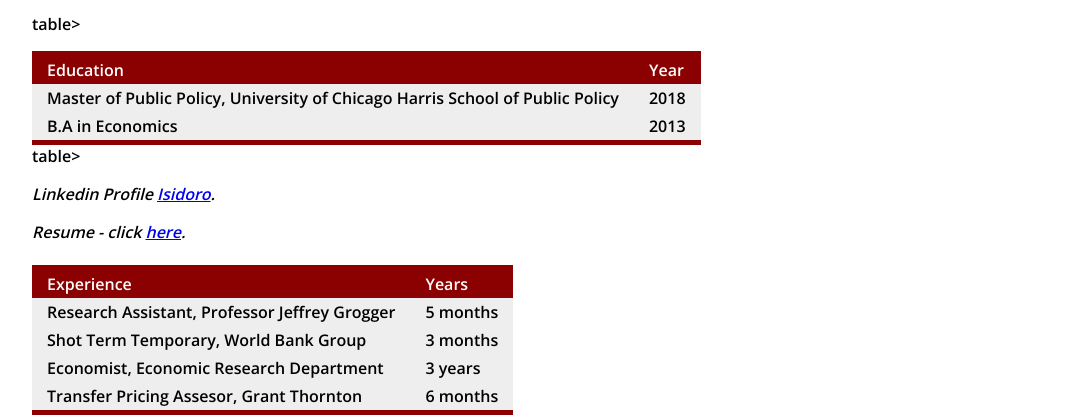
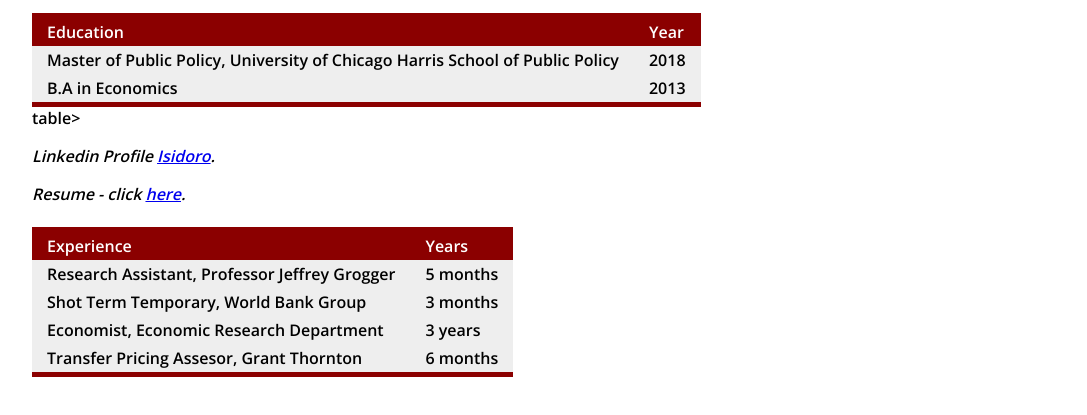
Before and after one commit to Isidoro90/Isidoro90.github.io, a plain HTML site: page index.html in a window 1280 px wide. Shown: the part 385-800 px from the top of the page, without its empty margins (96-1183 px from the left). Drawn offline with nearby package versions, Linux system fonts and the light colour scheme.

Commit message:
Update index.html

```diff
--- a/index.html
+++ b/index.html
@@ -93,13 +93,13 @@ h1 {
 <br /> Prior enrolling at Harris, Isidoro worked for three years in Banco de Mexico (Mexico's Central Bank) Economic Research Department at the Regional Economic Analysis Division. <br />
 More recently, Isidoro worked during the 2017 summer at the World Bank Development Economics Impact Evaluation Unit (DIME). <br />
 He is passionate about economics, econometrics and impact evaluation.
+
 <p>
+  <table>
+   <tr><th>Education</th>        <th>Year</th></tr>
+   <tr><td>Master of Public Policy, University of Chicago Harris School of Public Policy </td>       <td>2018</td></tr>
+   <tr><td>B.A in Economics</td>     <td>2013</td></tr>
 
-<table>
-  <tr><th>Education</th>        <th>Year</th></tr>
-  <tr><td>Master of Public Policy, University of Chicago Harris School of Public Policy </td>       <td>2018</td></tr>
-  <tr><td>B.A in Economics</td>     <td>2013</td></tr>
-  table>
 
 <p>
   <table>
```
